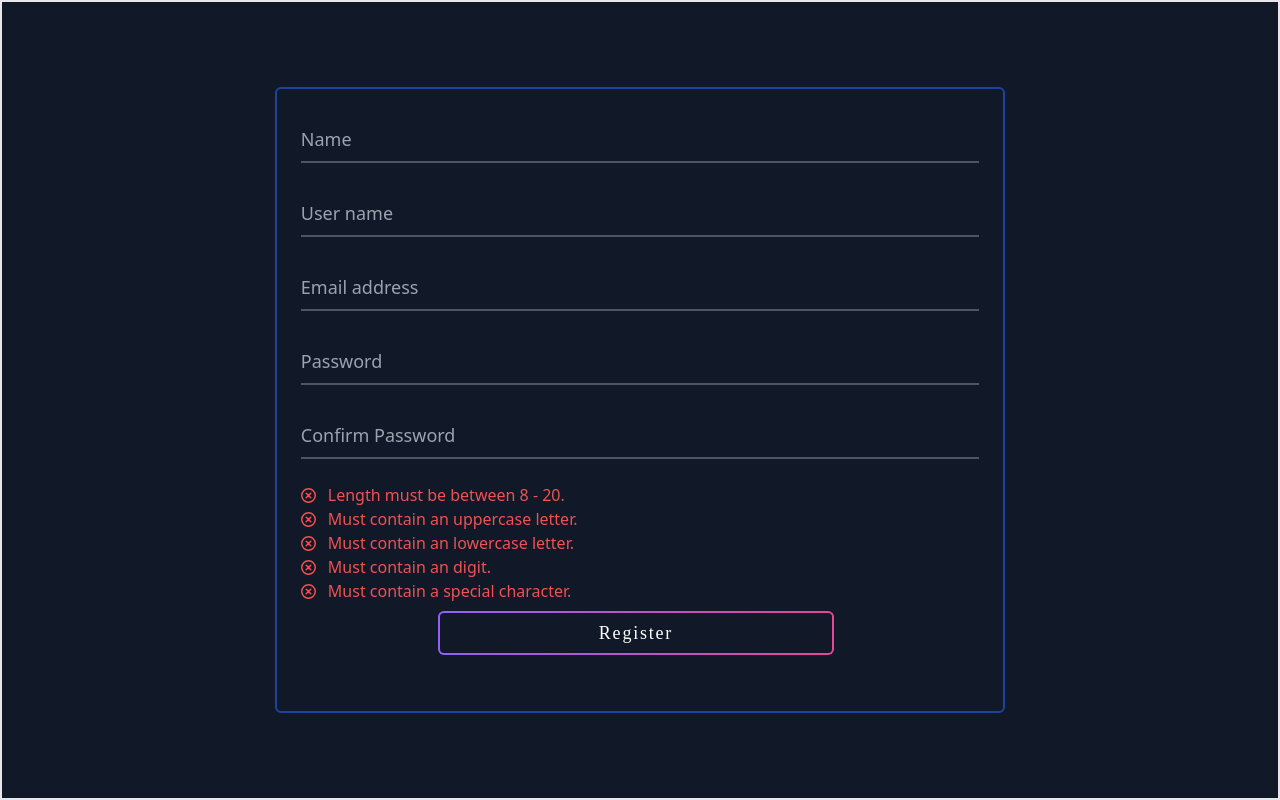
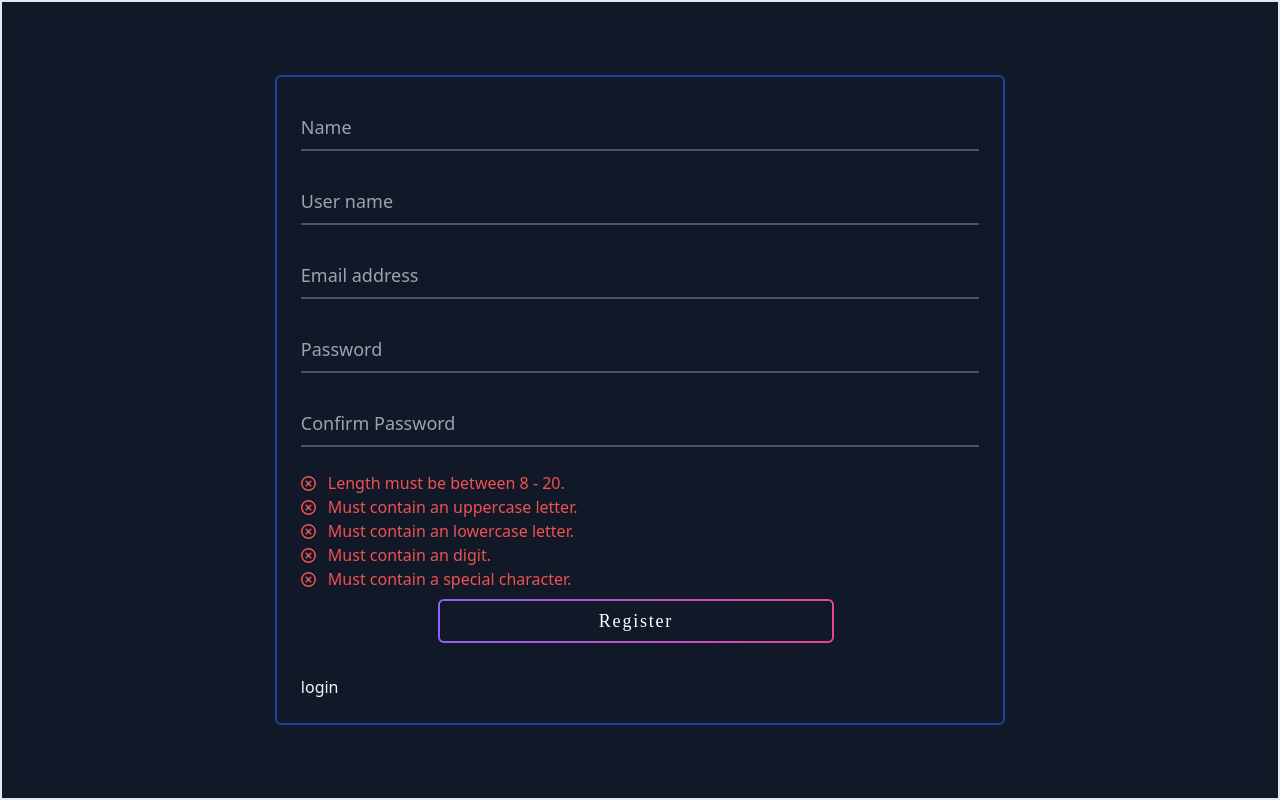
Before and after one commit to nishant4392/Deploy, a React (Create React App) app in the folder client/: page /register in a window 1280 px wide. Built offline with nearby package versions, Linux system fonts and the light colour scheme; a web font is replaced by a local one.

Commit message:
navigation try1

```diff
--- a/client/src/components/Login.jsx
+++ b/client/src/components/Login.jsx
@@ -1,8 +1,10 @@
 import React, { useState } from "react";
 import { Controller, useForm } from "react-hook-form";
+import {useNavigate} from "react-router-dom"
 
 const Login = () => {
   const [formFields, setFormFields] = useState();
+  const navigate = useNavigate();
   const {
     control,
     formState: { errors },
@@ -104,6 +106,7 @@
             </span>
           </button>
         </div>
+        <button onClick={()=>navigate("/register")}>register</button>
       </form>
     </div>
   );
--- a/client/src/components/Register.jsx
+++ b/client/src/components/Register.jsx
@@ -1,9 +1,11 @@
 import React, { useState } from "react";
+import {useNavigate} from "react-router-dom"
 import { Controller, useForm } from "react-hook-form";
 import CheckSign from "../TailwindComponents/CheckSign";
 
 const Register = () => {
   const [formFields, setFormFields] = useState();
+  const navigate = useNavigate();
   const [upperCaseCheck, setUpperCaseCheck] = useState(false);
   const [lowerCaseCheck, setLowerCaseCheck] = useState(false);
   const [lengthCheck, setLengthCheck] = useState(false);
@@ -332,6 +334,7 @@
           </button>
         </div>
       </form>
+      <button onClick={()=>navigate("/")}>login</button>
     </div>
   );
 };
```
